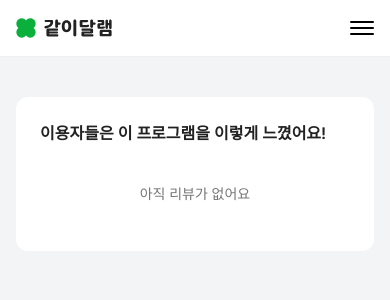
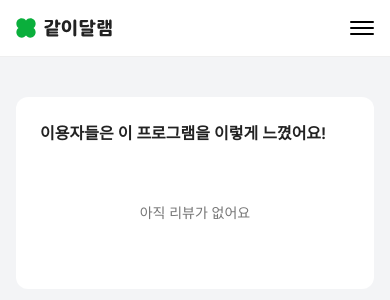
Before and after one commit to yeonna18k/relax-together-front, a Next.js app: page /gatherings/1 in a window 390 px wide. Shown: the top 300 px of the page. Built offline with nearby package versions, Linux system fonts and the light colour scheme; no server answers.

Commit message:
style: reviewContainer 수정

```diff
--- a/src/entities/gatherings-detail/ui/review-container/index.tsx
+++ b/src/entities/gatherings-detail/ui/review-container/index.tsx
@@ -28,7 +28,9 @@ export default function ReviewContainer({ id }: ReviewContainerProps) {
       <h3 className="text-base font-semibold text-gray-900 sm:text-lg">
         이용자들은 이 프로그램을 이렇게 느꼈어요!
       </h3>
-      <div className="mt-4 flex h-[calc(100vh-778px)] items-center justify-center sm:h-[calc(100vh-584px)] lg:h-[calc(100vh-600px)]">
+      <div
+        className={`mt-4 min-h-[calc(100vh-740px)] sm:min-h-[calc(100vh-556px)] md:min-h-[calc(100vh-584px)] lg:min-h-[calc(100vh-600px)] ${!(data && totalPages) && 'flex items-center justify-center'}`}
+      >
         {data && totalPages ? (
           <PaginationReviews
             reviewList={data}
@@ -37,9 +39,9 @@ export default function ReviewContainer({ id }: ReviewContainerProps) {
             totalPages={totalPages}
           />
         ) : (
-          <div className="flex items-center justify-center text-sm font-medium text-gray-600">
+          <span className="text-sm font-medium text-gray-600">
             아직 리뷰가 없어요
-          </div>
+          </span>
         )}
       </div>
     </div>
```
